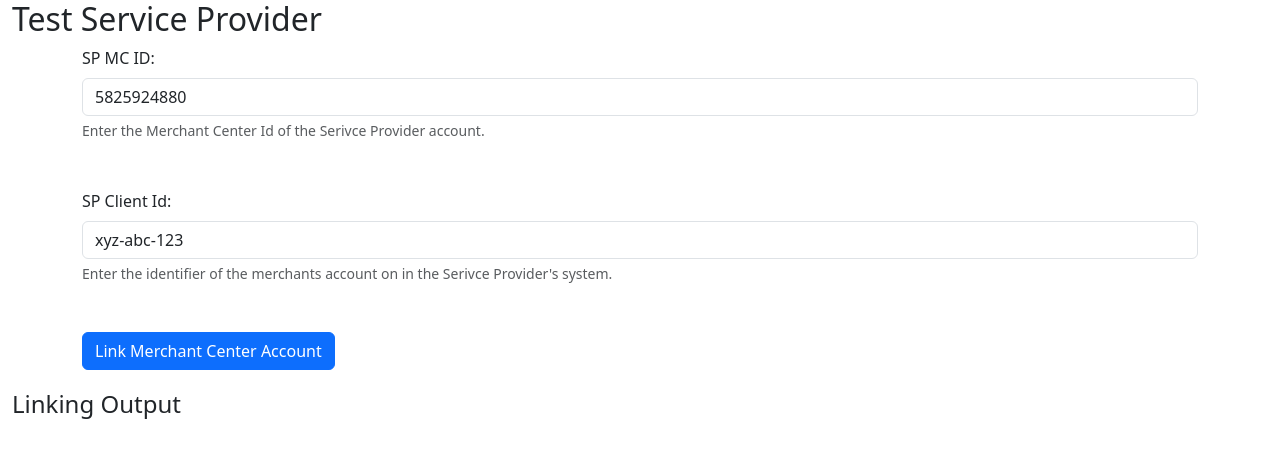
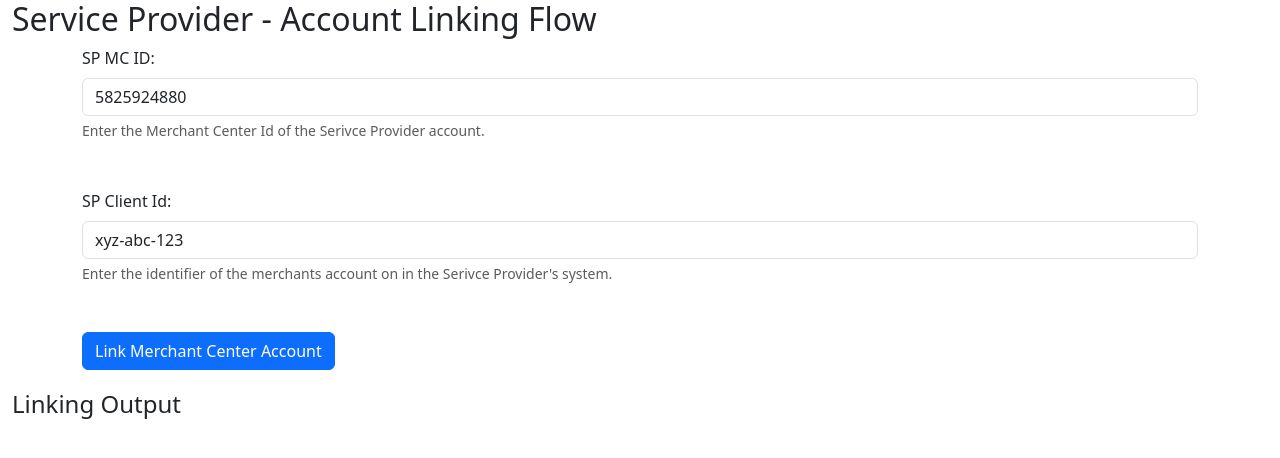
Before and after one commit to dwdii/dwdii.github.io, a Jekyll site: the page sp2/index.html, which Jekyll copies as it is, in a window 1280 px wide. Shown: the top 458 px of the page. Built offline with Jekyll 4.4.1, drawn with Linux system fonts in a browser that asks for light colours.

Commit message:
Update heading for Service Provider account linking

```diff
--- a/sp2/index.html
+++ b/sp2/index.html
@@ -9,7 +9,7 @@
 </head>
 <body>
 <div class="container-xxl mt-7">
-	<h2>Test Service Provider</h2>
+	<h2>Service Provider - Account Linking Flow</h2>
 
 	<fieldset>
 		<div class="container-md">
```
